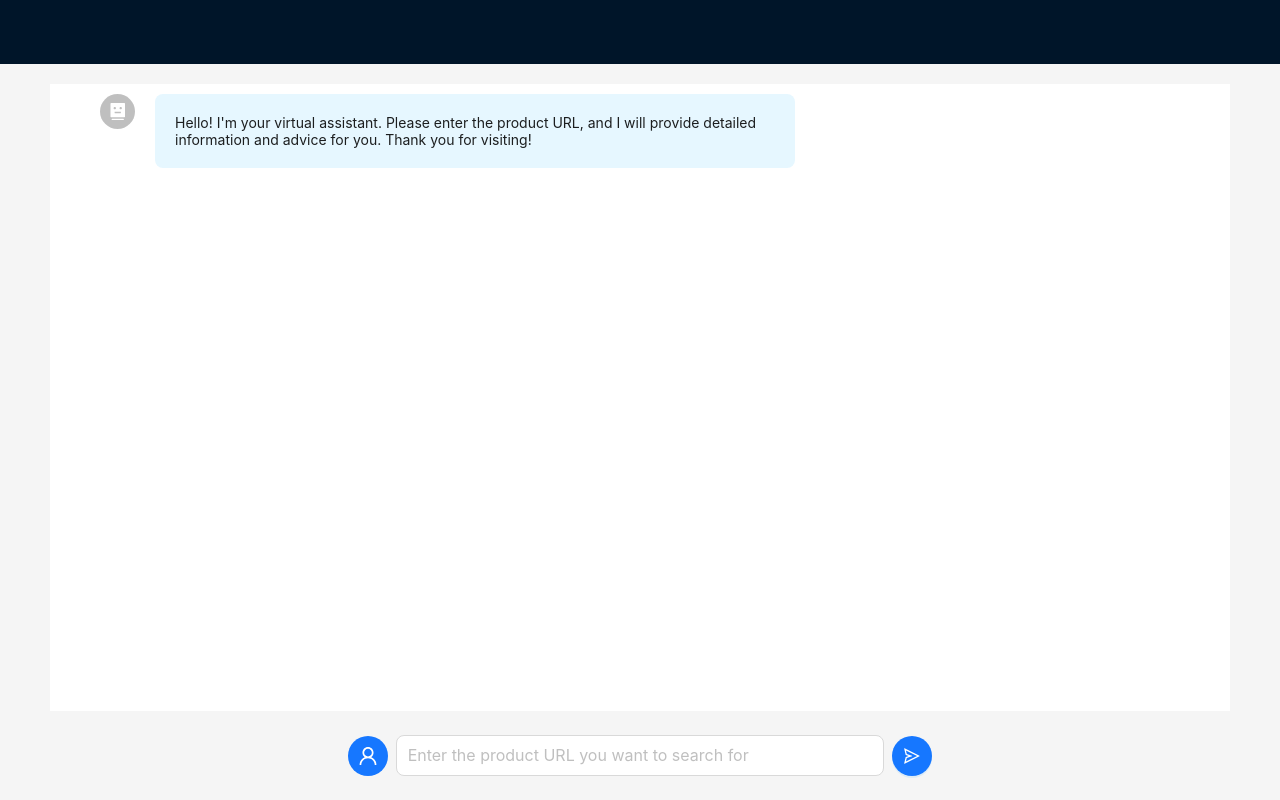
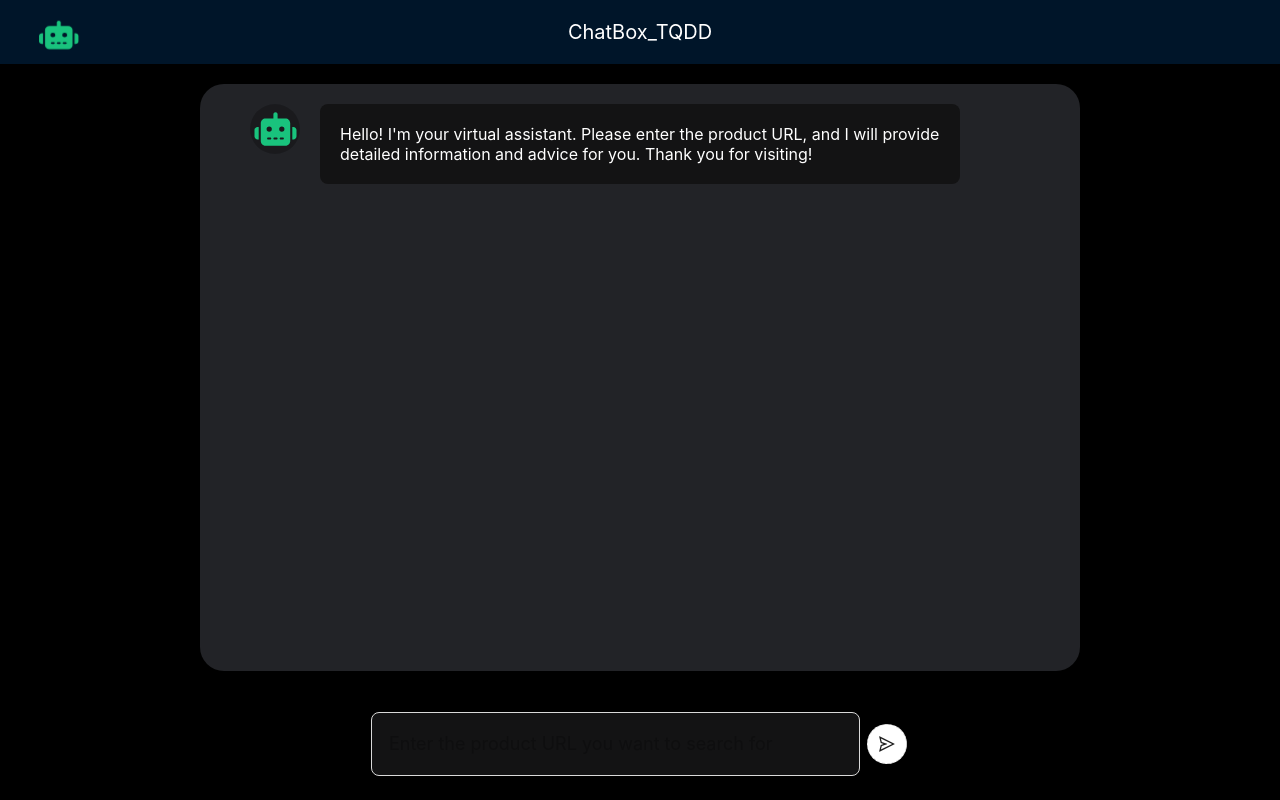
Before and after one commit to minzdat/ChatBox_TQDD, a React (Create React App) app in the folder ui-chat-box/: page / in a window 1280 px wide. Built offline with nearby package versions, Linux system fonts and the light colour scheme.

Commit message:
update UI and icon for chatBox

```diff
--- a/ui-chat-box/package.json
+++ b/ui-chat-box/package.json
@@ -3,6 +3,8 @@
   "version": "0.1.0",
   "private": true,
   "dependencies": {
+    "@fortawesome/free-solid-svg-icons": "^6.4.2",
+    "@fortawesome/react-fontawesome": "^0.2.0",
     "@testing-library/jest-dom": "^5.17.0",
     "@testing-library/react": "^13.4.0",
     "@testing-library/user-event": "^13.5.0",
--- a/ui-chat-box/public/index.html
+++ b/ui-chat-box/public/index.html
@@ -2,7 +2,7 @@
 <html lang="en">
   <head>
     <meta charset="utf-8" />
-    <link rel="icon" href="%PUBLIC_URL%/favicon.ico" />
+    <link rel="icon" href="%PUBLIC_URL%/robot-solid.svg" />
     <meta name="viewport" content="width=device-width, initial-scale=1" />
     <meta name="theme-color" content="#000000" />
     <meta
@@ -24,7 +24,7 @@
       work correctly both with client-side routing and a non-root public URL.
       Learn how to configure a non-root public URL by running `npm run build`.
     -->
-    <title>React App</title>
+    <title>ChatBox_TQDD</title>
   </head>
   <body>
     <noscript>You need to enable JavaScript to run this app.</noscript>
--- a/ui-chat-box/src/App.css
+++ b/ui-chat-box/src/App.css
@@ -2,14 +2,14 @@
   width: 12px;
 }
 
-::-webkit-scrollbar-track {
-  background: #f1f1f1;
-}
+/* ::-webkit-scrollbar-track {
+  background: #333;
+} */
 
 ::-webkit-scrollbar-thumb {
-  background-color: #888;
+  background-color: #666;
   border-radius: 6px;
-  border: 3px solid #f1f1f1;
+  border: 3px solid #333;
 }
 
 ::-webkit-scrollbar-thumb:hover {
@@ -21,6 +21,7 @@
 }
 .layout-app{
   height: 100vh;
+  background-color: rgb(0,0,0);
 }
 .header-app {
   position: 'sticky';
@@ -30,19 +31,25 @@
   display: 'flex';
   align-items: 'center';
   margin-bottom: 20px;
+  color: white;
+  font-size: 20px;
 }
 .content-app{
-  padding: 0px 50px;
+  padding: 0px 200px;
   text-align:left;
 }
 .content-app .display-content-chat-box {
-  height: 100%;
-  background: rgb(255, 255, 255);
+  height: 95%;
+  background: rgb(34,35,39);
   overflow-y: auto;
-  padding: 10px 50px;
+  padding-top: 20px;
+  padding-right: 50px;
+  padding-left: 50px;
+  border-radius: 24px;
 }
 .content-product-then-image{
   margin-left: 20px;
+  font-size: 16px;
 }
 .row-message-user{
   margin-bottom: 20px;
@@ -57,11 +64,18 @@
   border-radius: 30px;
 }
 .chat-message {
-  background-color: #e6f7ff;
+  background-color: rgb(19,19,20);
   border-radius: 8px;
   padding: 20px;
   max-width: 50vw;
   word-wrap: break-word;
+  color: white;
+  font-size: 16px;
+}
+.footer-chat-box{
+  background-color: rgb(0,0,0);
+  text-align: center;
+  padding-top: 10px;
 }
 .icon-search-footer{
   display: flex;
@@ -71,3 +85,10 @@
 .icon-search-footer .ant-avatar{
   background-color: rgb(22,119,255);
 }
+.text-area-seatch-chat-box{
+  background-color: rgb(19,19,20);
+  color: rgb(232,234,237);
+  font-size: 18px;
+  padding: 17px;
+  height: fit-content;
+}
--- a/ui-chat-box/src/App.js
+++ b/ui-chat-box/src/App.js
@@ -1,9 +1,11 @@
 import './App.css';
-import React, { useEffect,useState } from 'react';
+import React, { useEffect, useState, useRef} from 'react';
 import axios from 'axios';
 import { database, ref, get, set } from './firebase';
-import { Layout, Input, Button, Tooltip, Col, Row, message, Avatar, Space, Flex, Spin, Image } from 'antd';
-import { SendOutlined, UserOutlined, RobotFilled } from '@ant-design/icons';
+import { Layout, Input, Button, Tooltip, Col, Row, Avatar, Flex, Spin, Image } from 'antd';
+import { SendOutlined} from '@ant-design/icons';
+import { FontAwesomeIcon } from '@fortawesome/react-fontawesome';
+import { faRobot, faUser } from '@fortawesome/free-solid-svg-icons';
 
 const { Header, Content, Footer } = Layout;
 const { TextArea } = Input;
@@ -11,20 +13,37 @@ const { TextArea } = Input;
 function App() {
 
   const [apiUrl, setApiUrl] = useState(null);
+  const [inputTextUrl, setInputTextUrl] = useState([]);
   const [htmlData, setHtmlData] = useState(null);
-  const [inputTextUrl, setInputTextUrl] = useState([]);
   const [firebaseData, setFirebaseData] = useState([]);
   const [loading, setLoading] = useState();
   const [showSpin, setShowSpin] = useState(true);
+  const [dataFound, setDataFound] = useState(true);
 
-
-
-  const isUrlValid = (url) => {
-    const urlRegex = /^(ftp|http|https):\/\/[^ "]+$/;
-    return urlRegex.test(url);
-  };
+  const scrollContainerRef = useRef(null);
 
   useEffect(() => {
+    const timer = setTimeout(() => {
+      setShowSpin(false);
+    }, 1000);
+    return () => clearTimeout(timer);
+  }, []);
+
+  useEffect(() => {
+    console.log('data1');
+    if (inputTextUrl.length > 0 && !isUrlValid(apiUrl)) {
+      setFirebaseData((prevFirebaseData) => {
+        return [...prevFirebaseData, 'Invalid URL. Please enter a valid URL'];
+      });
+    } else if(inputTextUrl.length > 0 && dataFound === false){
+      setFirebaseData((prevFirebaseData) => {
+        return [...prevFirebaseData, 'Product not found in HTML'];
+      });
+    }
+  }, [inputTextUrl, dataFound]);
+
+  useEffect(() => {
+    console.log('data2');
     const fetchData = async () => {
       try {
 
@@ -51,13 +70,13 @@ function App() {
             };
 
             await set(ref(database, 'valueProducts'), listValueProduct); //put data to firebase
-            const firebaseResponse = await get(ref(database, 'valueProducts'));  //call data from firebase then processing
+            const firebaseResponse = await get(ref(database, 'valueProducts'));  //get data from firebase then processing
             setFirebaseData((prevFirebaseData) => [...prevFirebaseData, firebaseResponse.val()]);
           } else {
             console.error('Product not found in HTML');
+            setDataFound(false);
           }
         }
-
       } catch (error) {
         console.error('Error fetching data:', error);
       }
@@ -68,13 +87,15 @@ function App() {
   }, [htmlData]);
 
   useEffect(() => {
-    const timer = setTimeout(() => {
-      setShowSpin(false);
-    }, 1000);
+    if (scrollContainerRef.current) {
+      scrollContainerRef.current.scrollTop = scrollContainerRef.current.scrollHeight;
+    }
+  }, [firebaseData, loading]);
 
-    // Clear the timer on component unmount or when it's not needed anymore
-    return () => clearTimeout(timer);
-  }, []);
+  const isUrlValid = (url) => {
+    const urlRegex = /^(ftp|http|https):\/\/[^ "]+$/;
+    return urlRegex.test(url);
+  };
 
   const handleInputChange = (event) => {
     setApiUrl(event);
@@ -83,16 +104,12 @@ function App() {
   const handleButtonClick = async () => {
     try {
       if(apiUrl) {
+        setInputTextUrl((prevInputTextUrl) => [...prevInputTextUrl, apiUrl]);
         if(isUrlValid(apiUrl)){
           setLoading(true);
-
-          setInputTextUrl((prevInputTextUrl) => [...prevInputTextUrl, apiUrl]);
-
+          setDataFound(true);
           const response = await axios.get(apiUrl); //crawl data from website
           setHtmlData(response.data);
-        }
-        else {
-            message.error('Invalid URL. Please enter a valid URL.');
         }
       }
     }
@@ -100,44 +117,49 @@ function App() {
       console.error('Error fetching data:', error);
     }
   };
-  console.log('Firebase Data:', firebaseData);
 
   return (
     <div className="App">
       <div className='App-content'>
         <Layout className='layout-app'>
+
           <Header className='header-app'>
+            <FontAwesomeIcon bounce icon={faRobot} size="xl" style={{ color: "#19c37d", position: 'absolute', left: '40', top: '20' }} />
+            <span>ChatBox_TQDD</span>
           </Header>
+
           <Content className="site-layout content-app">
-
-            <div className='display-content-chat-box'>
-
+            <div ref={scrollContainerRef} className='display-content-chat-box'>
               <Flex gap="middle" align="start" justify="start" className='row-message-user'>
                 <Flex justify='center' align='flex-start'>
-                <Avatar className='avatar-chat-box' icon={<RobotFilled />} size={35} />
                   {showSpin ? (
-                  <Spin/>
+                    <>
+                      <Avatar className='avatar-chat-box' size={50}><FontAwesomeIcon beatFade icon={faRobot} size="2xl" style={{color: "#19c37d",}} /></Avatar>
+                      <Spin size='large'/>
+                    </>
                   ) : (
+                    <>
+                      <Avatar className='avatar-chat-box' size={50}><FontAwesomeIcon icon={faRobot} size="2xl" style={{color: "#19c37d",}} /></Avatar>
                       <span className='chat-message'>
                         Hello! I'm your virtual assistant. Please enter the product URL, and I will provide detailed information and advice for you. Thank you for visiting!
                       </span>
+                    </>
                   )}
                 </Flex>
               </Flex>
-
               {inputTextUrl.map((apiUrl, index) => (
                 <div key={index}>
                   <Flex key={index} gap="middle" align="start" justify="end" className='row-message-user'>
                     <Flex justify='center' align='center'>
                       <span className='chat-message'>{apiUrl}</span>
-                    <Avatar className='avatar-user-chat-box' icon={<UserOutlined />} size={35}/>
+                      <Avatar className='avatar-user-chat-box' size={50}><FontAwesomeIcon icon={faUser} size='2xl' style={{color: "#17c7ff",}} /></Avatar>
                     </Flex>
                   </Flex>
-
                   {firebaseData[index] && (
                     <Flex gap="middle" align="start" justify="start" className='row-message-user'>
                       <Flex justify='center' align='flex-start'>
-                        <Avatar className='avatar-chat-box' icon={<RobotFilled />} size={35} />
+                        <Avatar className='avatar-chat-box' size={50}><FontAwesomeIcon icon={faRobot} size="2xl" style={{color: "#19c37d",}} /></Avatar>
+                        {firebaseData[index].nameProduct || firebaseData[index].colorProduct || firebaseData[index].priceProduct ? (
                           <span className='chat-message'>
                             <Flex key={index} gap="middle" align="start" justify="start" className='row-message-user'>
                               <Flex justify='center' align='flex-start'>
@@ -150,6 +172,15 @@ function App() {
                               </Flex>
                             </Flex>
                           </span>
+                        ) : (
+                        <Flex gap="middle" align="start" justify="start" className='row-message-user'>
+                          <Flex justify='center' align='flex-start'>
+                            <span className='chat-message'>
+                              {firebaseData[index]}
+                            </span>
+                          </Flex>
+                        </Flex>
+                        )}
                       </Flex>
                     </Flex>
                   )}
@@ -158,8 +189,8 @@ function App() {
               {loading ? (
                 <Flex gap="middle" align="start" justify="start" className='row-message-user'>
                   <Flex justify='center' align='flex-start'>
-                    <Avatar className='avatar-chat-box' icon={<RobotFilled />} size={35} />
-                    <Spin/>
+                    <Avatar className='avatar-chat-box' size={50}><FontAwesomeIcon beatFade icon={faRobot} size="2xl" style={{color: "#19c37d",}} /></Avatar>
+                    <Spin size='large'/>
                   </Flex>
                 </Flex>
               ) : (
@@ -167,7 +198,7 @@ function App() {
                   {firebaseData.slice(inputTextUrl.length).map((product, index) => (
                     <Flex key={index} gap="middle" align="start" justify="start" className='row-message-user'>
                       <Flex justify='center' align='flex-start'>
-                        <Avatar className='avatar-chat-box' icon={<RobotFilled />} size={35} />
+                        <Avatar className='avatar-chat-box' size={50}><FontAwesomeIcon icon={faRobot} size="2xl" style={{color: "#19c37d",}} /></Avatar>
                         <span className='chat-message'>
                           <Flex key={index} gap="middle" align="start" justify="start" className='row-message-user'>
                             <Flex justify='center' align='flex-start'>
@@ -187,30 +218,26 @@ function App() {
               )}
             </div>
           </Content>
-          <Footer style={{ textAlign: 'center' }}>
 
+          <Footer className='footer-chat-box'>
             <Row gutter={5} justify={'center'}>
-              <Col className="gutter-row icon-search-footer" span={1}>
-                <Space size={16} wrap>
-                  <Avatar icon={<UserOutlined />} size={40}/>
-                </Space>
-              </Col>
               <Col className="gutter-row" span={10}>
                   <TextArea
                     placeholder="Enter the product URL you want to search for"
                     autoSize={{ minRows: 1, maxRows: 6 }}
                     onChange={(e) => handleInputChange(e.target.value)}
                     size="large"
+                    className='text-area-seatch-chat-box'
                   />
               </Col>
               <Col className="gutter-row icon-search-footer" span={1}>
                   <Tooltip title="search">
-                    <Button onClick={handleButtonClick} type="primary" shape="circle" icon={<SendOutlined />} size="large"/>
+                    <Button onClick={handleButtonClick} type="dashed" shape="circle" icon={<SendOutlined />} size="large"/>
                   </Tooltip>
               </Col>
             </Row>
+          </Footer>
 
-          </Footer>
         </Layout>
       </div>
     </div>
```
Also changed, not shown: ui-chat-box/public/robot-solid.svg (added), 1 other file (tests, documents, lock files or other folders). Lines whose indentation alone changed are shown as unchanged.
